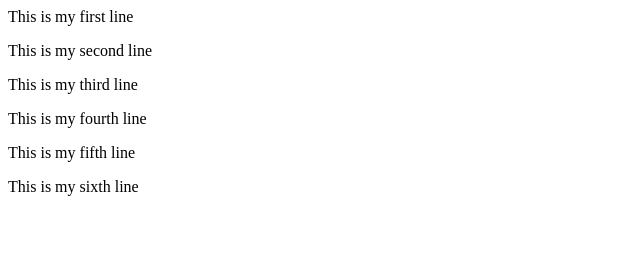
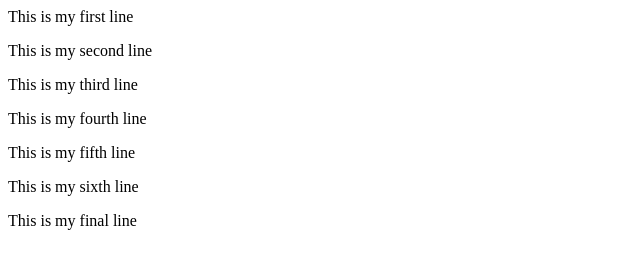
Before and after one commit to ritheshg31/third_repo, a plain HTML site: page index.html in a window 1280 px wide. Shown: the whole page, without its empty margins (0-640 px from the left). Drawn offline with Linux system fonts and the light colour scheme.

Commit message:
Add final line

```diff
--- a/index.html
+++ b/index.html
@@ -4,3 +4,4 @@
 <p>This is my fourth line</p>
 <p>This is my fifth line</p>
 <p>This is my sixth line</p>
+<p>This is my final line</p>
```
